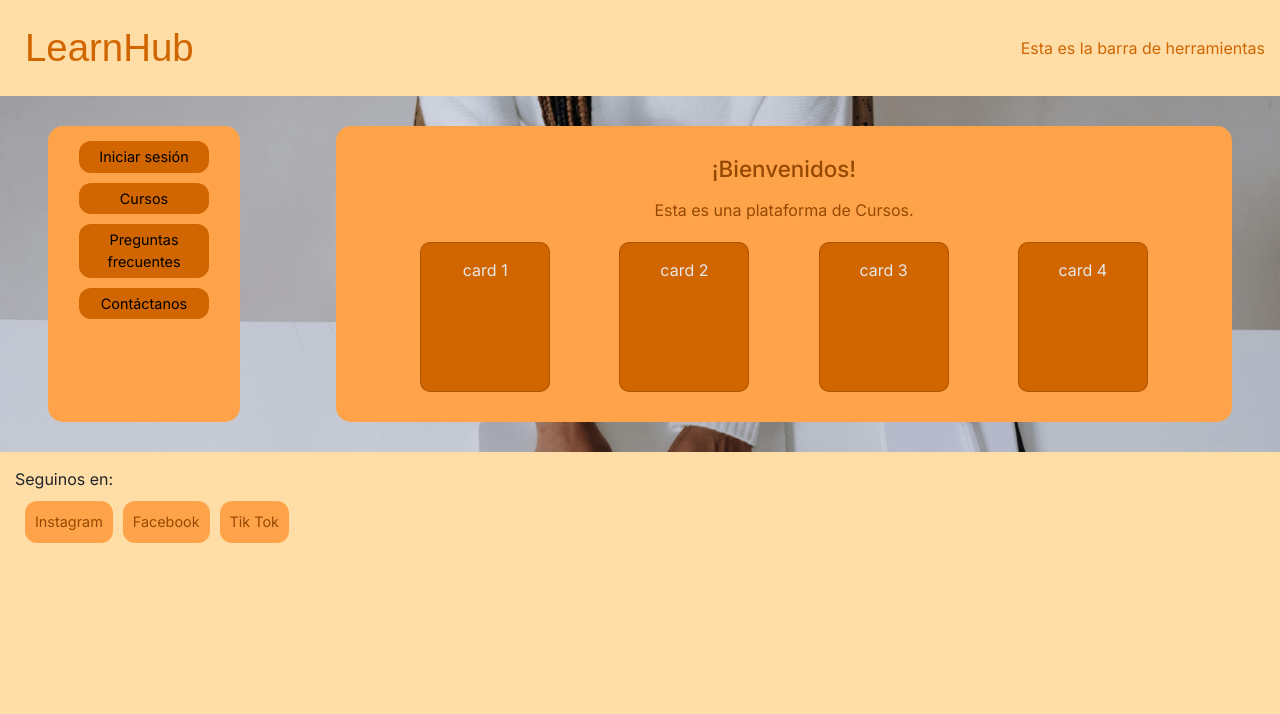
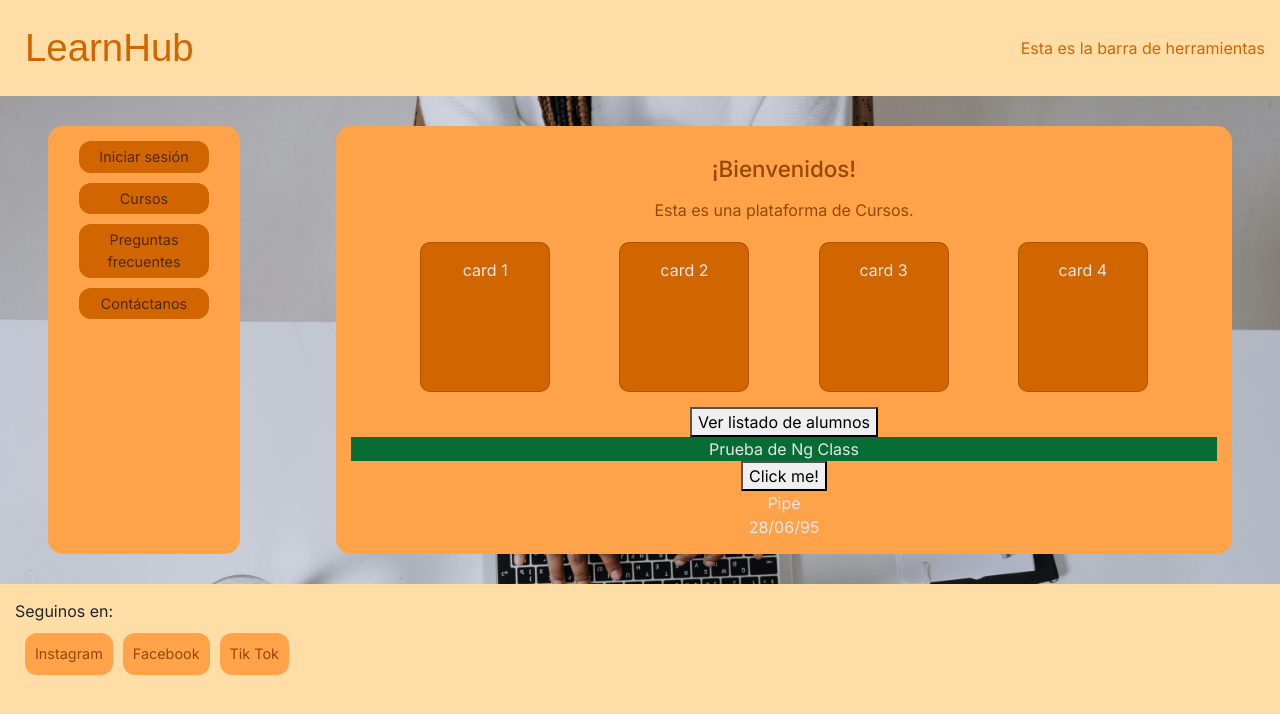
Before and after one commit to MiliDiazGrizzuti/ProyectoAngularCoder, an Angular app: page / in a window 1280 px wide. Shown: the top 714 px of the page. Built offline with nearby package versions, Linux system fonts and the light colour scheme; a web font is replaced by a local one.

Commit message:
agrego cosas vistas en clase

```diff
--- a/src/components/nav-bar/nav-bar.component.scss
+++ b/src/components/nav-bar/nav-bar.component.scss
@@ -13,6 +13,7 @@
     margin-bottom: 10px;
     width: 80%;
     cursor: pointer;
+    color: #512800;
 }
 
 .navbar-btn:hover {
--- a/src/components/students/students.component.html
+++ b/src/components/students/students.component.html
@@ -8,3 +8,27 @@
     <div class="card">card 3</div>
     <div class="card">card 4</div>
 </div>
+
+<button (click)="mostrarListado = !mostrarListado">Ver listado de alumnos</button>
+
+<ul *ngIf="mostrarListado">
+    <li *ngFor="let student of students">
+        {{ student }}
+    </li>
+</ul>
+
+<!-- hacer un ng class para que cambien de color los aprobados -->
+<!-- hacer un ngif para que muestre solo los aprobados -->
+
+<ul *ngIf="mostrarListado">
+    <li *ngFor="let student of example">
+        {{ student.name }} - {{ student.aprobado }}
+    </li>
+</ul>
+
+<div [ngClass]="hasError ? 'error': 'success'">Prueba de Ng Class</div>
+
+<button (click)="alternarError()" [disabled]="!isDisabled">Click me!</button>
+
+<p>Pipe</p>
+<p>{{ birthdayStudents | date: 'dd/MM/yy' }}</p>
--- a/src/components/students/students.component.scss
+++ b/src/components/students/students.component.scss
@@ -28,3 +28,12 @@ h3 {
     height: 150px;
     width: 15%;
 }
+
+
+.success {
+    background-color: #076d35;
+}
+
+.error {
+    background-color: #950000;
+}
--- a/src/components/students/students.component.ts
+++ b/src/components/students/students.component.ts
@@ -7,4 +7,42 @@ import { Component } from '@angular/core';
 })
 export class StudentsComponent {
   title = 'Cursos';
+
+  hasError = false;
+
+  isDisabled = true;
+
+  students = ['Rick', 'Daryl', 'Michonne', 'Maggie', 'Glenn'];
+
+  example = [
+    {
+      name: 'Rick',
+      aprobado: true
+    },
+    {
+      name: 'Daryl',
+      aprobado: false
+    },
+    {
+      name: 'Michonne',
+      aprobado: true
+    },
+    {
+      name: 'Maggie',
+      aprobado: true
+    },
+    {
+      name: 'Glenn',
+      aprobado: false
+    }]
+
+  mostrarListado = false;
+
+  birthdayStudents = new Date(1995, 5, 28);
+
+  alternarError () {
+    this.hasError = !this.hasError;
+  }
+
+
 }
```
